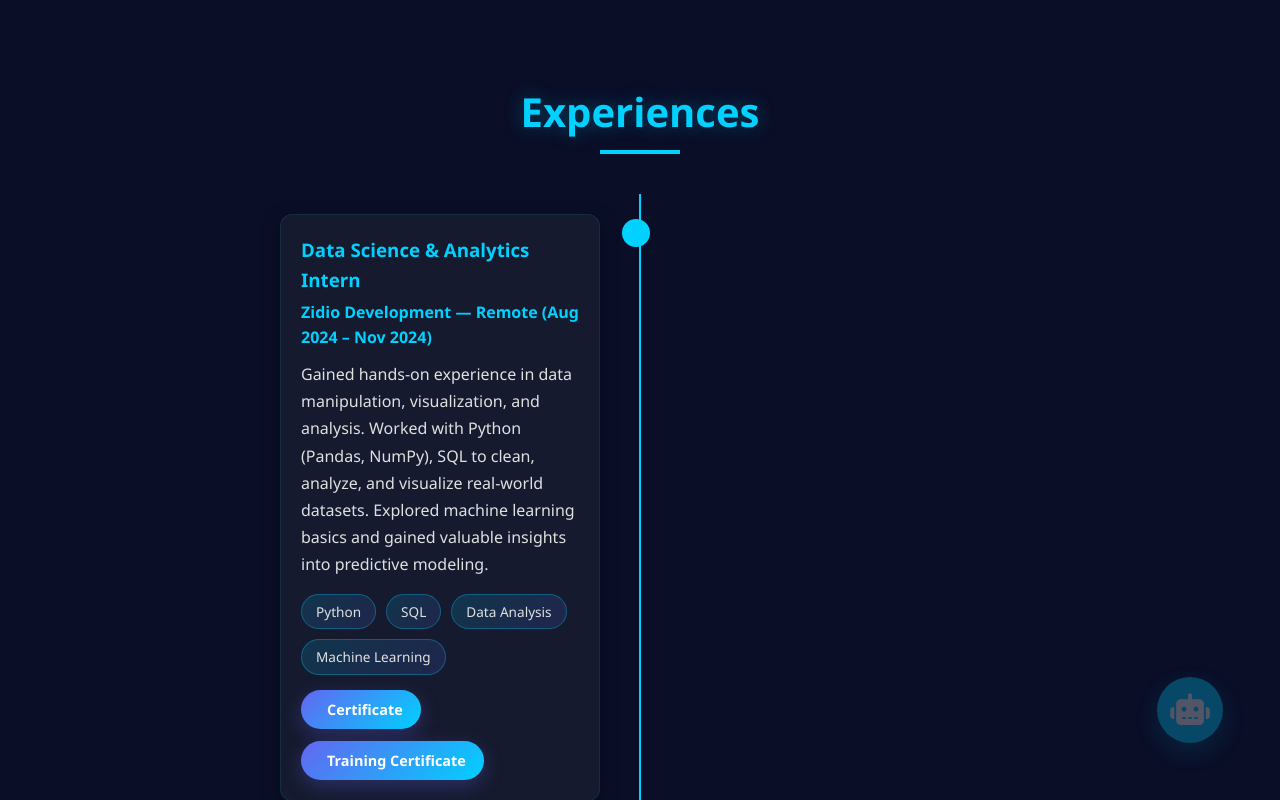
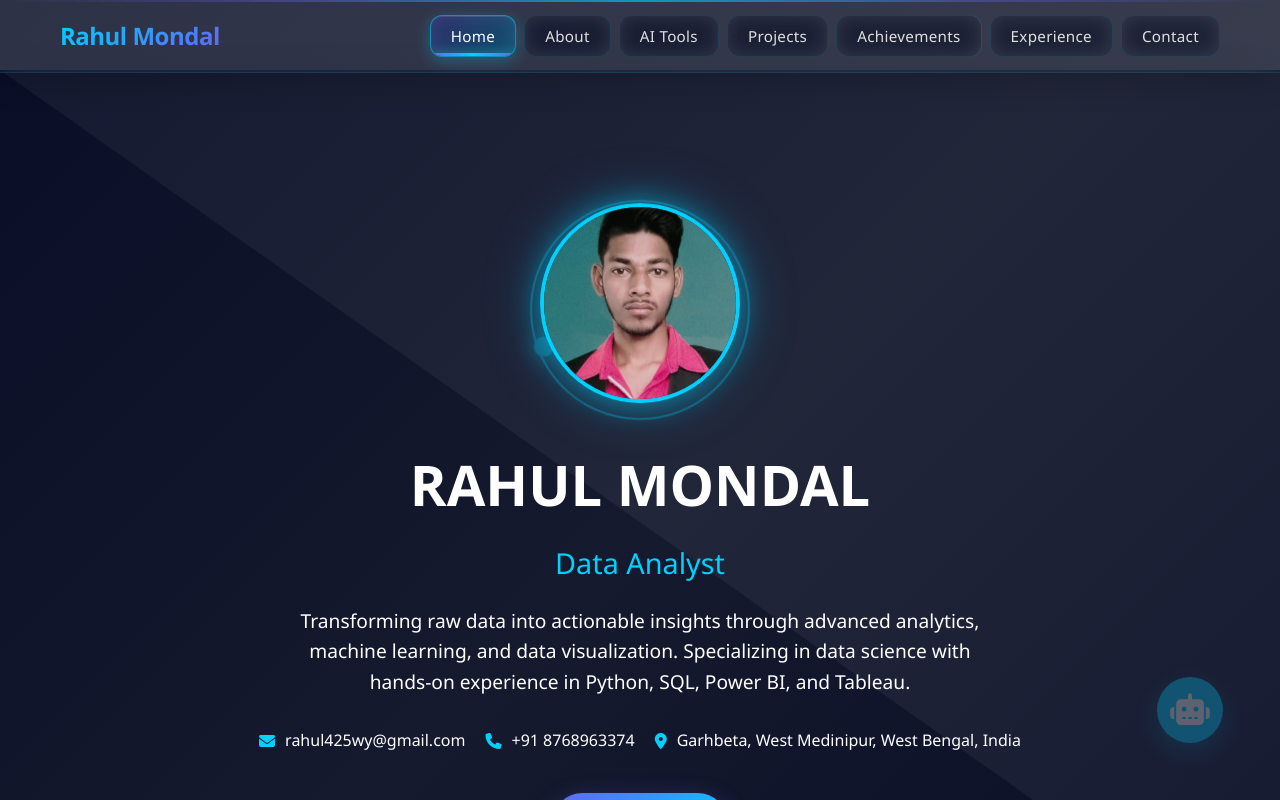
Before and after one commit to rahulmondal9/Portfolio, a React (Create React App) app: page / in a window 1280 px wide. Shown: the top 800 px of the page. Built offline with nearby package versions, Linux system fonts and the light colour scheme.

Commit message:
Implement responsive navigation component

```diff
--- a/src/components/Navigation.jsx
+++ b/src/components/Navigation.jsx
@@ -1,55 +1,126 @@
-import React from 'react';
-import { portfolioData } from '../data/portfolioData';
-import SectionTitle from './SectionTitle';
+import React, { useState, useEffect } from 'react';
 
-const Experience = () => {
-  const { experience } = portfolioData;
+const Navigation = () => {
+  const [activeSection, setActiveSection] = useState('hero');
+  const [isScrolled, setIsScrolled] = useState(false);
+  const [isMobileMenuOpen, setIsMobileMenuOpen] = useState(false);
+
+  const sections = [
+    { id: 'hero', label: 'Home', icon: 'fas fa-home' },
+    { id: 'about', label: 'About', icon: 'fas fa-user' },
+    { id: 'ai-tools', label: 'AI Tools', icon: 'fas fa-robot' },
+    { id: 'projects', label: 'Projects', icon: 'fas fa-folder-open' },
+    { id: 'achievements', label: 'Achievements', icon: 'fas fa-trophy' },
+    { id: 'experience', label: 'Experience', icon: 'fas fa-briefcase' },
+    { id: 'contact', label: 'Contact', icon: 'fas fa-envelope' }
+  ];
+
+  useEffect(() => {
+    const handleScroll = () => {
+      setIsScrolled(window.scrollY > 100);
+
+      // Find active section
+      const scrollPosition = window.scrollY + 150;
+      const current = sections
+        .map(section => {
+          const element = document.getElementById(section.id);
+          if (element) {
+            return {
+              id: section.id,
+              top: element.offsetTop,
+              bottom: element.offsetTop + element.offsetHeight
+            };
+          }
+          return null;
+        })
+        .filter(Boolean)
+        .find(section => scrollPosition >= section.top && scrollPosition < section.bottom);
+
+      if (current) {
+        setActiveSection(current.id);
+      }
+    };
+
+    window.addEventListener('scroll', handleScroll);
+    handleScroll(); // Initial check
+    return () => window.removeEventListener('scroll', handleScroll);
+  }, []);
+
+  const scrollToSection = (sectionId) => {
+    const element = document.getElementById(sectionId);
+    if (element) {
+      const offset = 80; // Account for sticky nav height
+      const elementPosition = element.getBoundingClientRect().top;
+      const offsetPosition = elementPosition + window.pageYOffset - offset;
+
+      window.scrollTo({
+        top: offsetPosition,
+        behavior: 'smooth'
+      });
+
+      // Close mobile menu after clicking a link
+      setIsMobileMenuOpen(false);
+    }
+  };
+
+  const toggleMobileMenu = () => {
+    setIsMobileMenuOpen(!isMobileMenuOpen);
+  };
 
   return (
-    <section id="experience" className="experience">
-      <div className="container">
-        <SectionTitle title="Experiences" />
-        <div className="timeline">
-          {experience.map((exp, index) => (
-            <div key={index} className="timeline-item">
-              <div className="timeline-content">
-                <h3>{exp.title}</h3>
-                <span className="date">{exp.company} — {exp.location} ({exp.period})</span>
-                <p>{exp.description}</p>
+    <nav className={`navbar ${isScrolled ? 'scrolled' : ''}`}>
+      <div className="nav-container">
+        <div className="nav-logo" onClick={() => scrollToSection('hero')}>
+          <span>Rahul Mondal</span>
+        </div>
 
-                {/* Technology Tags */}
-                {exp.tags && exp.tags.length > 0 && (
-                  <div className="experience-tags">
-                    {exp.tags.map((tag, tagIndex) => (
-                      <span key={tagIndex} className="experience-tag">{tag}</span>
-                    ))}
-                  </div>
-                )}
+        {/* Hamburger Menu Button */}
+        <button
+          className={`hamburger ${isMobileMenuOpen ? 'active' : ''}`}
+          onClick={toggleMobileMenu}
+          aria-label="Toggle mobile menu"
+        >
+          <span></span>
+          <span></span>
+          <span></span>
+        </button>
 
-                {/* Certificate Buttons */}
-                {exp.certificates && exp.certificates.length > 0 && (
-                  <div className="certificate-buttons">
-                    {exp.certificates.map((cert, certIndex) => (
-                      <button
-                        key={certIndex}
-                        className="certificate-btn"
-                        onClick={() => {
-                          window.open(cert.url, '_blank', 'noopener,noreferrer');
-                        }}
-                      >
-                        <i className="fas fa-file-certificate"></i>
-                        <span>{cert.name}</span>
-                      </button>
-                    ))}
-                  </div>
-                )}
+        <ul className={`nav-menu ${isMobileMenuOpen ? 'mobile-active' : ''}`}>
+          {/* Profile Section */}
+          <div className="nav-profile-section">
+            <div className="nav-profile-image-container">
+              <img
+                src="/images/profileimage/profile-pic.jpeg"
+                alt="Rahul Mondal"
+                className="nav-profile-image"
+                onError={(e) => {
+                  e.target.style.display = 'none';
+                  e.target.nextSibling.style.display = 'flex';
+                }}
+              />
+              <div className="nav-profile-fallback" style={{ display: 'none' }}>
+                <i className="fas fa-user"></i>
               </div>
             </div>
+            <h3 className="nav-profile-name">Rahul Mondal</h3>
+            <p className="nav-profile-role">Data Analyst</p>
+          </div>
+
+          {sections.map(section => (
+            <li key={section.id}>
+              <button
+                className={`nav-link ${activeSection === section.id ? 'active' : ''}`}
+                onClick={() => scrollToSection(section.id)}
+              >
+                <i className={section.icon}></i>
+                <span>{section.label}</span>
+              </button>
+            </li>
           ))}
-        </div>
+        </ul>
       </div>
-    </section>
+    </nav>
   );
 };
 
-export default Experience;
+export default Navigation;
```
